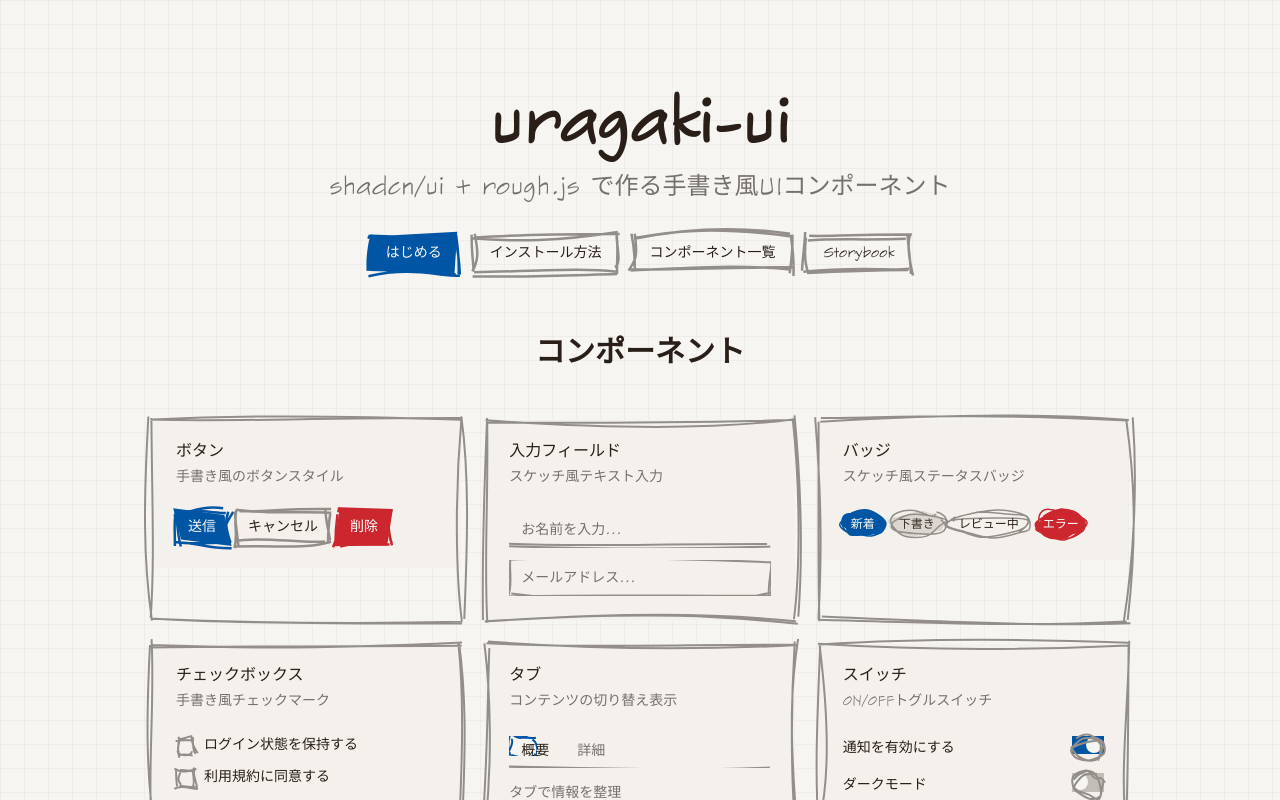
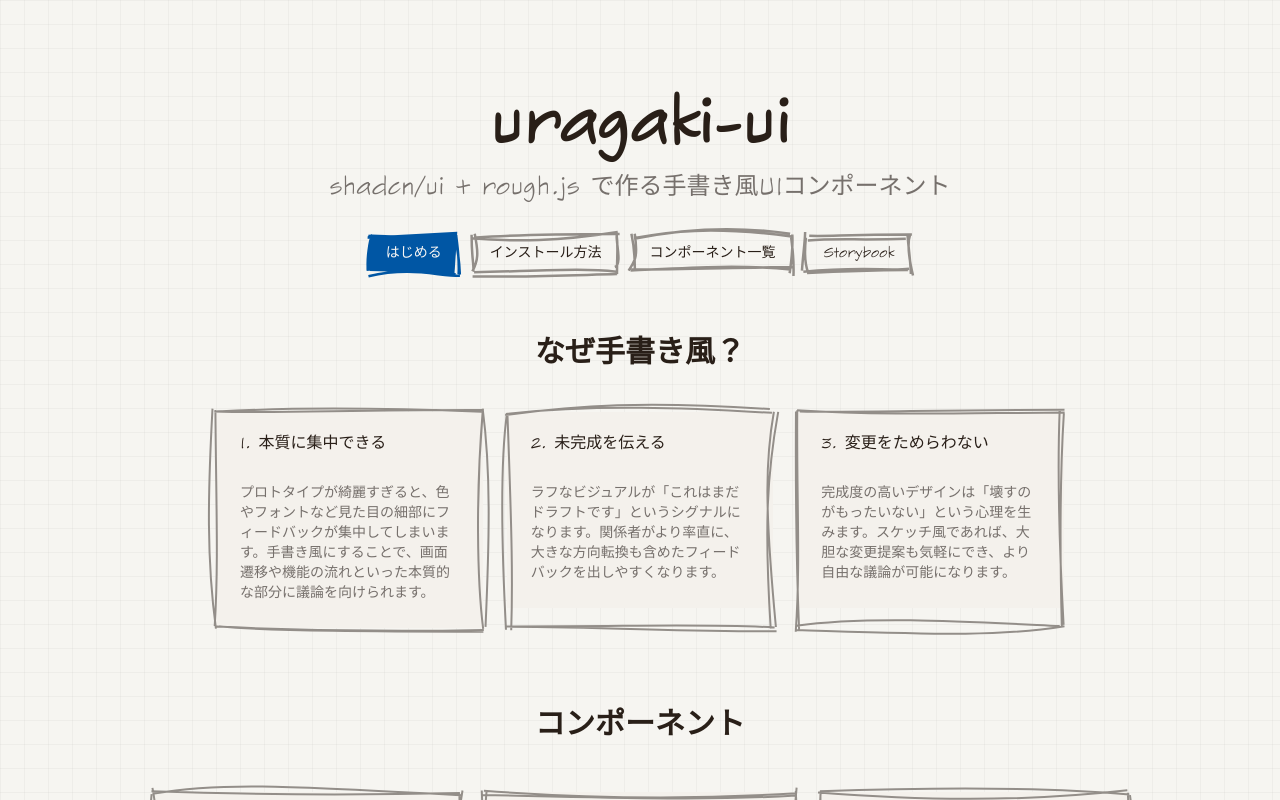
Before and after one commit to mitsubayu/uragaki-ui, a React (Vite) app: page / in a window 1280 px wide. Shown: the top 800 px of the page. Built offline with nearby package versions, Linux system fonts and the light colour scheme; a web font is replaced by a local one.

Commit message:
feat: add "Why Sketchy UI" section with explanations for hand-drawn style benefits

```diff
--- a/src/pages/home.tsx
+++ b/src/pages/home.tsx
@@ -71,6 +71,45 @@ export function HomePage() {
           <UragakiButton variant="outline" asChild>
             <a href={`${import.meta.env.BASE_URL}storybook/`}>Storybook</a>
           </UragakiButton>
+        </div>
+      </div>
+
+      {/* Why Sketchy UI */}
+      <div className="max-w-4xl mx-auto px-6 pb-20">
+        <h2 className="font-[var(--font-uragaki-heading)] text-3xl font-bold text-center mb-10">
+          なぜ手書き風？
+        </h2>
+        <div className="grid grid-cols-1 md:grid-cols-3 gap-6">
+          <UragakiCard>
+            <UragakiCardHeader>
+              <UragakiCardTitle>1. 本質に集中できる</UragakiCardTitle>
+            </UragakiCardHeader>
+            <UragakiCardContent>
+              <p className="text-sm text-muted-foreground">
+                プロトタイプが綺麗すぎると、色やフォントなど見た目の細部にフィードバックが集中してしまいます。手書き風にすることで、画面遷移や機能の流れといった本質的な部分に議論を向けられます。
+              </p>
+            </UragakiCardContent>
+          </UragakiCard>
+          <UragakiCard>
+            <UragakiCardHeader>
+              <UragakiCardTitle>2. 未完成を伝える</UragakiCardTitle>
+            </UragakiCardHeader>
+            <UragakiCardContent>
+              <p className="text-sm text-muted-foreground">
+                ラフなビジュアルが「これはまだドラフトです」というシグナルになります。関係者がより率直に、大きな方向転換も含めたフィードバックを出しやすくなります。
+              </p>
+            </UragakiCardContent>
+          </UragakiCard>
+          <UragakiCard>
+            <UragakiCardHeader>
+              <UragakiCardTitle>3. 変更をためらわない</UragakiCardTitle>
+            </UragakiCardHeader>
+            <UragakiCardContent>
+              <p className="text-sm text-muted-foreground">
+                完成度の高いデザインは「壊すのがもったいない」という心理を生みます。スケッチ風であれば、大胆な変更提案も気軽にでき、より自由な議論が可能になります。
+              </p>
+            </UragakiCardContent>
+          </UragakiCard>
         </div>
       </div>
 
```
